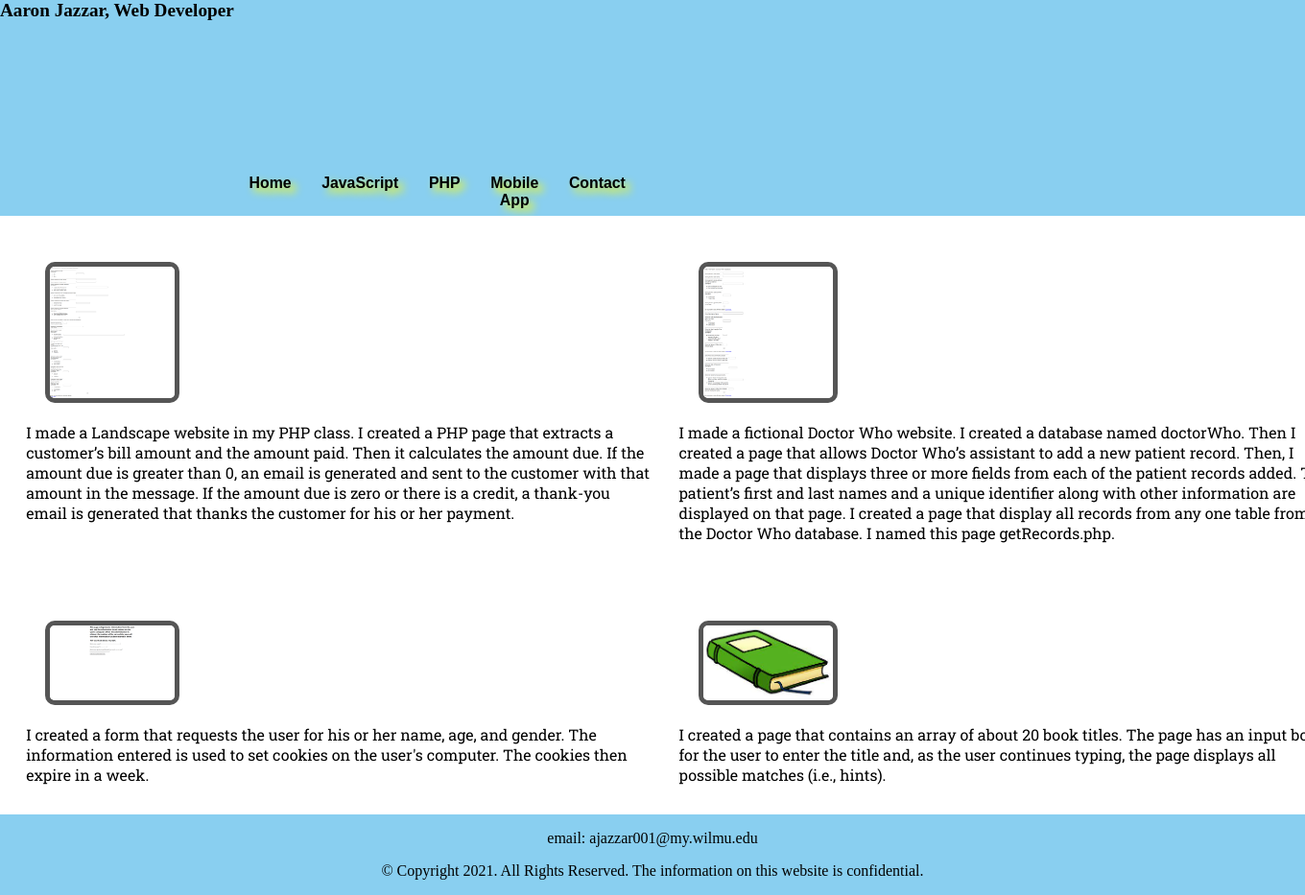
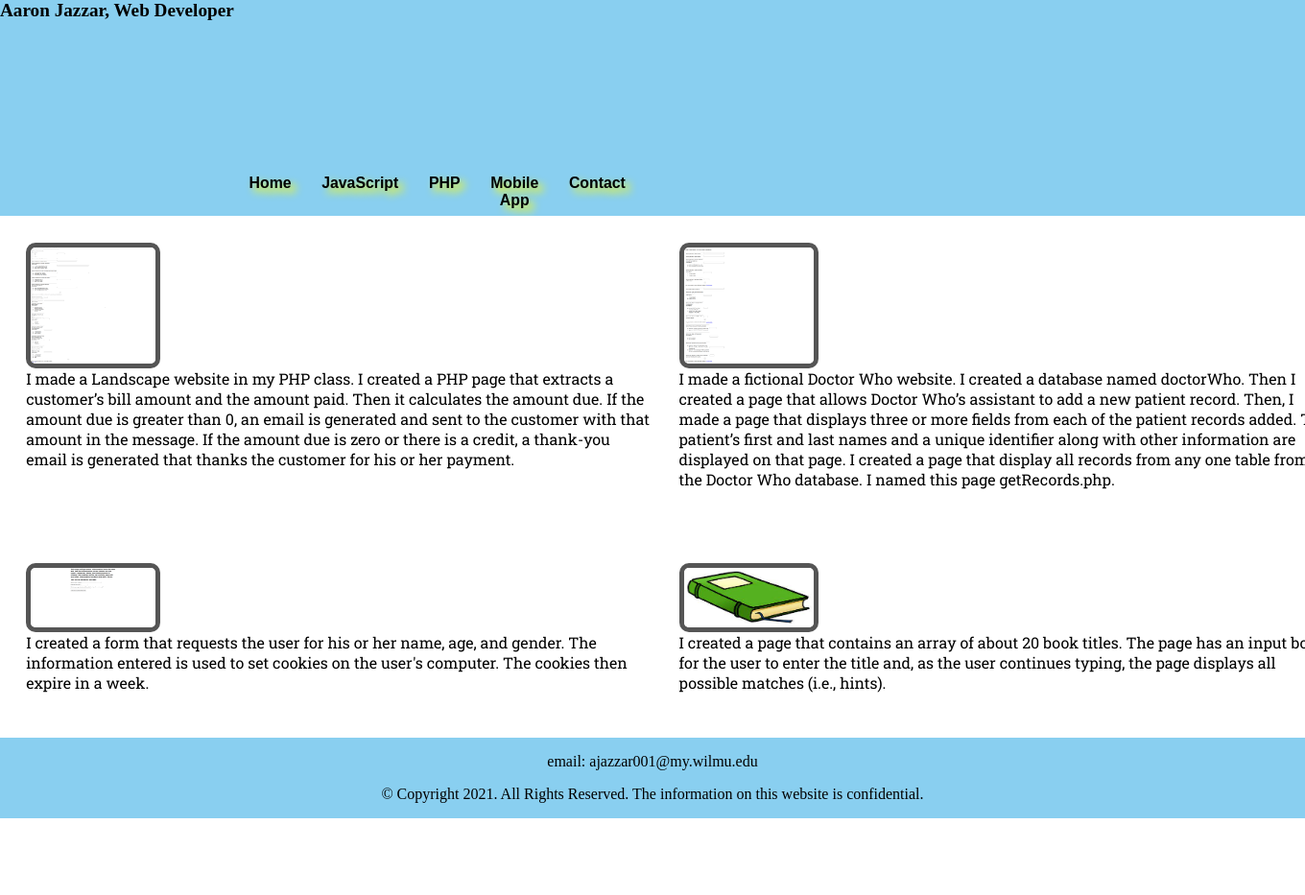
Before and after one commit to ajazzar/ajazzar.github.io, a PHP site: page /PHP.html in a window 1360 px wide; the page is wider, and only the part inside the window is pictured. Shown: that part at 96% size. After the commit the page ends 853 px from the top of that part, so only its background shows below. Run offline with PHP 8.4, Linux system fonts and the light colour scheme; some web fonts are replaced.

Commit message:
Update styles2.css

```diff
--- a/Portfolio/css/styles2.css
+++ b/Portfolio/css/styles2.css
@@ -19,7 +19,6 @@ body {
 
 img {
     display: block;
-    margin: 1.25em;
     border-radius: 10px;
     border: 5px solid #555;
 }
```
